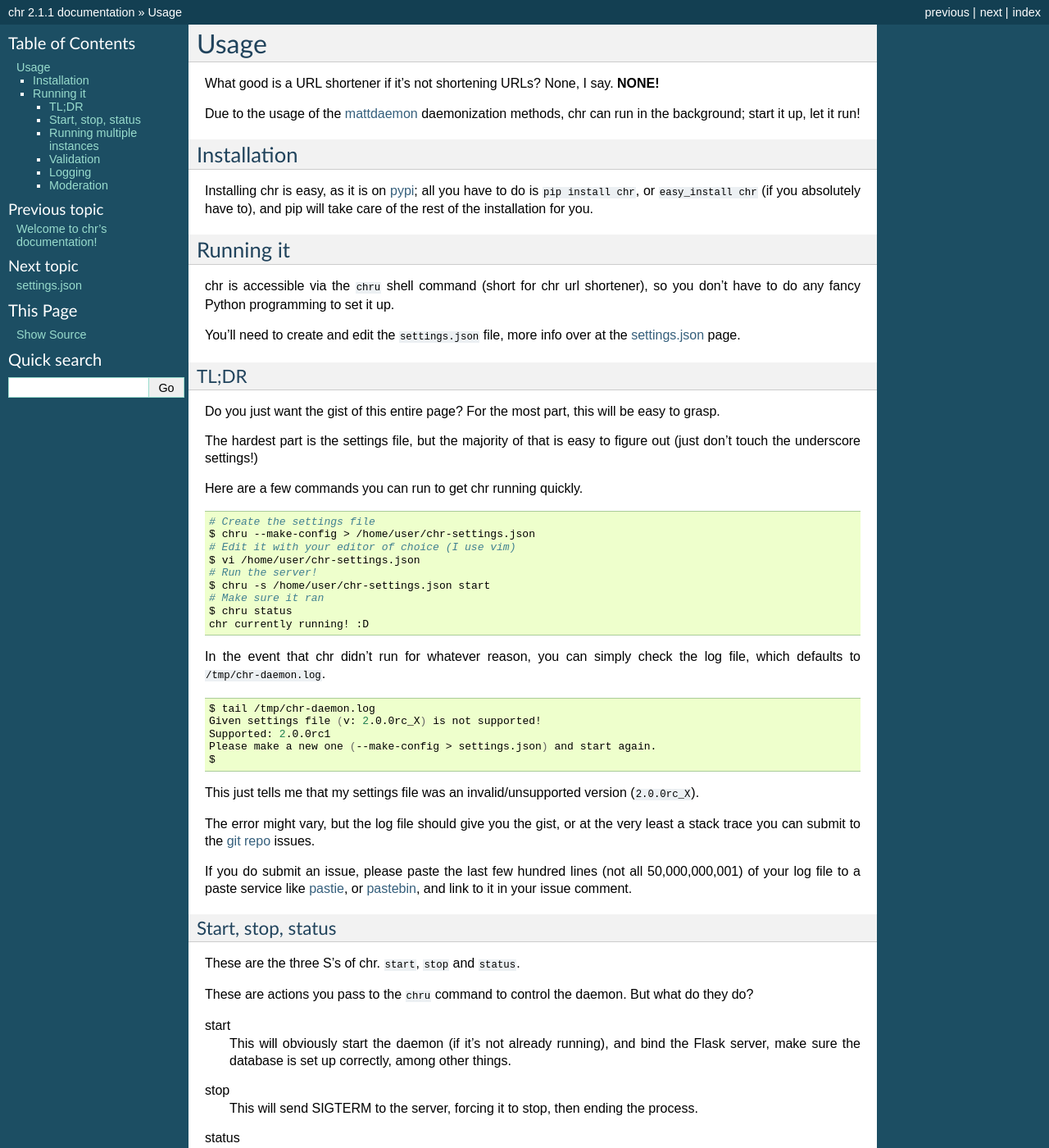
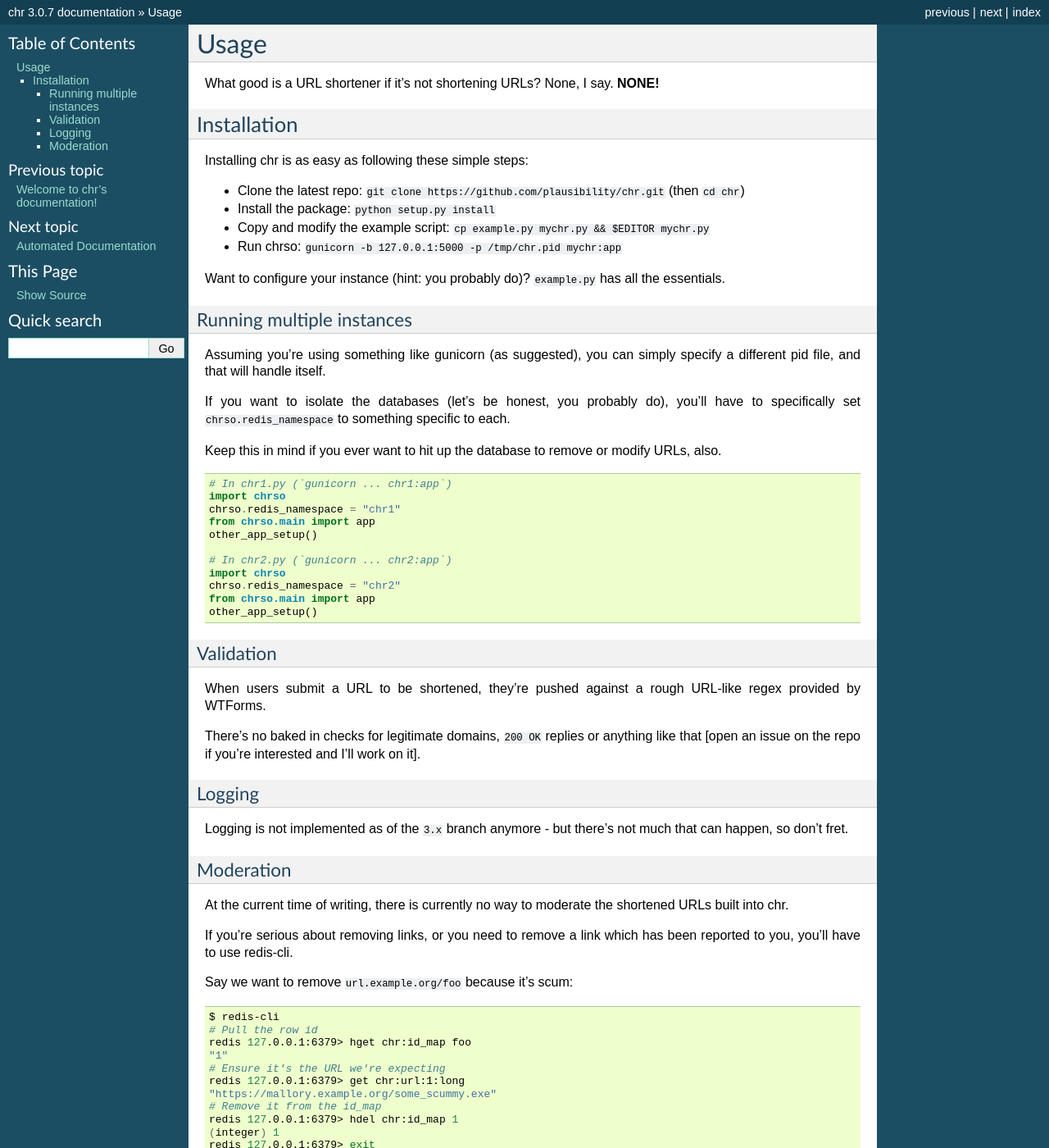
Before and after one commit to sysr-q/chr, a Sphinx documentation site: the page built from docs/usage.rst, in a window 1280 px wide and 1400 px high. Shown: the whole window at 82% size. Built offline with Sphinx 7.4.7, drawn with Linux system fonts in a browser that asks for light colours; some of the changed text lies outside the part shown.

Commit message:
Complete overhaul of docs - now they're up to date. Also now multiple instances can co-exist in one redis install.

```diff
--- a/README.rst
+++ b/README.rst
@@ -21,10 +21,11 @@ If the URL doesn't exist you'll get back something with ``error: true``, and a `
 **TODO:**
 
 - [ ] add an API endpoint to shorten/expand URLs (check out ``wtforms-json`` or something)
-- [ ] update the docs to the new chrso tree
+- [x] update the docs to the new chrso tree
+- [ ] update the screenshots in the repo
 - [ ] update `chrw <https://github.com/plausibility/chrw>`_ (oooold) so that it works with chrso tree
 - [x] remove some base62 crud
-- [ ] write a decent install/running guide
+- [x] write a decent install/running guide (new docs)
 - [ ] write a migration script for chru -> chrso trees
 
 ****
--- a/chrso/__init__.py
+++ b/chrso/__init__.py
@@ -2,4 +2,5 @@
 """ chrso - the leanest (perhaps), meanest (if you look at it right)
     URL shortener written with Flask in the entire world (maybe...).
 """
-__version__ = "3.0.6"
+__version__ = "3.0.7"
+redis_namespace = None
--- a/docs/conf.py
+++ b/docs/conf.py
@@ -48,9 +48,9 @@ copyright = u'2013, plausibility'
 # built documents.
 #
 # The short X.Y version.
-version = '2.1'
+version = '3.0'
 # The full version, including alpha/beta/rc tags.
-release = '2.1.1'
+release = '3.0.7'
 
 # The language for content autogenerated by Sphinx. Refer to documentation
 # for a list of supported languages.
@@ -228,7 +228,7 @@ man_pages = [
 #  dir menu entry, description, category)
 texinfo_documents = [
   ('index', 'chr', u'chr Documentation',
-   u'plausibility', 'chr', 'One line description of project.',
+   u'plausibility', 'chr', 'Pythonic URL shortener.',
    'Miscellaneous'),
 ]
 
--- a/docs/settings.rst
+++ /dev/null
@@ -1,155 +0,0 @@
-settings.json
-=============
-
-First things first, you'll need to set up your ``settings.json`` file. This is the base file that chr will pull settings from.
-Without it, chr will have no legs to stand on (metaphorically).
-
-Creating the file is easy, you simply call ``chru --make-config``, and pipe it into a file of your choice. Then it's just a small step to edit.
-
-.. code-block:: sh
-
-    $ chru --make-config > ~/settings.json
-    $ <text editor> ~/settings.json
-
-What's inside of the file and what does it mean? Let's delve deep into the inner configuration file of chr.
-
-``sql_path``
-  This is an **absolute** path to the sqlite3 database file we're going to store stuff in.
-
-  Keep it somewhere which makes sense, ``/var/chr/chr.db`` or something.
-
-  This should be a ``string``, default: ``/path/to/chr.db``
-
-``soft_url_cap``
-  This is the limit for URLs that we'll shorten. There is no hard limit (the database will store any amount of text),
-  this is only a soft limit, mainly to filter out excessively long, space wasting URLs.
-
-  This should be an ``int``, default: ``512``
-
-``flask_host``
-  This is the IP address we're going to bind the Flask process to. ``127.0.0.1``, ``0.0.0.0``, etc.
-
-  This should be a ``string``, default: ``127.0.0.1``
-
-``flask_port``
-  The port that we're going to bind the Flask process to. ``8080``, ``1234``, etc. It has to be higher than ``1024``,
-  as chr doesn't run with root privilege, so we're not allowed to bind to low ports.
-
-  This should be an ``int``, default: ``8080``
-
-``flask_base``
-  .. note::
-    This hasn't been implemented yet.
-
-  In theory, this should be the URL base that Flask binds to. The Blueprint, if you're familiar with Flask.
-
-  This should be a ``string``, default: ``/``
-
-``flask_url``
-  .. deprecated:: 2.1.0
-    ``web.s.flask_url.format(...)`` was replaced by routing's ``url_for(..., _external=True)``.
-
-  This is the displayed URL of the app. This is the output when new URLs are shrunk, we access stats about one, etc.
-
-  It uses the formatting piece ``{slug}`` to represent the shortened URL slug.
-
-  It's set to ``http://chr.so/{slug}`` on the official chr.so shrinking service.
-  This leads to URLs like ``http://chr.so/ABCDE1``
-
-  This should be a ``string``, default: ``http://change.this/{slug}``
-
-``flask_secret_key``
-  .. warning::
-    Keep this a secret. If it falls into the wrong hands, they could use it
-    to execute arbitrary code in the app, since Flask serializes cookies (wtf?).
-
-  The secret key that Flask uses to encrypt all cookies and anything related to Flask.
-
-  This should be a long, random ``string``, default: ``UNIQUE_KEY``
-
-``reserved``
-  .. versionadded:: 2.1.0
-
-  This is a square bracket, string and comma delimited list of reserved keywords,
-  which you can disallow for usage as a custom URL.
-
-  This should be a ``list`` (``["foo", "bar", "baz"]``), default: ``["lots", "of", "naughty", "words"]``.
-
-``captcha_public_key``
-  This is your reCAPTCHA API public key. You can get one from the `reCAPTCHA site <https://recaptcha.com>`_.
-
-  This should be a ``string``, default: ``YOUR_PUBLIC_API_KEY``
-
-``captcha_private_key``
-  .. warning::
-    Keep this a secret. If it falls into the wrong hands, they could possibly bypass captchas. Who knows!
-    If you think this has been compromised, generate a new pair.
-
-  This is similar to ``captcha_public_key``, but it is the secret key used to verify captchas.
-
-  This should be a ``string``, default: ``YOUR_PRIVATE_API_KEY``
-
-``salt_password``
-  .. note::
-    This hasn't been implemented yet.
-
-  .. warning::
-    Keep this a secret. We don't want people to be able to try and crack your password hashes.
-
-    If you ever change this once set, it could cause all sorts of hell to users.
-
-  When/if user accounts are added, this will be used to salt the password strings;
-  hopefully keeping them secure.
-
-  Once this has been set, if you ever change it, it will cause all sorts of hell,
-  and every user would have to reset their password.
-
-  This should be a long, random ``string``, default: ``UNIQUE_KEY``
-
-``validate_urls``
-  The ``validate_`` settings are explained more thoroughly below.
-
-  This will decide whether or not to bother validating URLs.
-  Why should you waste space on fake or invalid URLs?
-
-  This should be a ``boolean``, default: ``true``
-
-``validate_requests``
-  Should we use the requests module to validate URLs?
-
-  This could be a security breach if you're hiding your service behind a caching
-  network, on a secret box, or if you're in your parent's house hiding from the feds.
-
-  This should be a ``boolean``, default: ``true``
-
-``validate_regex``
-  This is the regex that URLs are validated against if we're not using requests.
-
-  This should only be changed if you understand what a regex is, and how they work.
-  Incorrectly editing the regex can and will lead to problems down the road, including instability.
-
-  This should be a ``string``, default: ``^(https?:\/\/)?([\da-z\.-]+)\.([a-z\.]{2,6})([\/\w \.!&()=:;?,\-%]*)\/?$``
-
-``validate_fallback``
-  Should we fall back to using the regex if requests bails on us? Keeping this on is a good idea.
-
-  This should be a ``boolean``, default: ``true``
-
-``api_enabled``
-  .. versionchanged:: 2.1.0
-
-  This decides whether or not your chr API is available to the outside world.
-
-  The API provides a nice developer interface for shortening URLs.
-
-  This should be a ``boolean``, default: ``false``
-
-``_`` *(underscore variables)*
-  .. warning::
-    If you touch these, it could cause instability in the app.
-
-    For safety, don't touch them at all.
-
-  These are used by chr's internal structures. Modifying these will **definitely** lead to problems. Don't do it!
-
-  The type and default varies based on the variable, you can find the default in ``chru --make-config``
--- a/docs/usage.rst
+++ b/docs/usage.rst
@@ -1,186 +1,73 @@
 Usage
 =====
 
-.. _mattdaemon: http://github.com/plausibility/mattdaemon
-.. _pypi: http://pypi.python.org/pypi/chr
-
 What good is a URL shortener if it's not shortening URLs? None, I say. **NONE!**
-
-Due to the usage of the `mattdaemon`_ daemonization methods, chr can run in the background; start it up, let it run!
 
 Installation
 ------------
-Installing chr is easy, as it is on `pypi`_; all you have to do is ``pip install chr``, or ``easy_install chr`` (if you absolutely have to),
-and pip will take care of the rest of the installation for you.
+Installing chr is as easy as following these simple steps:
 
-Running it
-----------
-chr is accessible via the ``chru`` shell command (short for chr url shortener), so you don't have to do any fancy Python programming to set it up.
+- Clone the latest repo: ``git clone https://github.com/plausibility/chr.git`` (then ``cd chr``)
+- Install the package: ``python setup.py install``
+- Copy and modify the example script: ``cp example.py mychr.py && $EDITOR mychr.py``
+- Run chrso: ``gunicorn -b 127.0.0.1:5000 -p /tmp/chr.pid mychr:app``
 
-You'll need to create and edit the ``settings.json`` file, more info over at the :doc:`settings` page.
-
-TL;DR
-^^^^^
-Do you just want the gist of this entire page? For the most part, this will be easy to grasp.
-
-The hardest part is the settings file, but the majority of that is easy to figure out (just don't touch the underscore settings!)
-
-Here are a few commands you can run to get chr running quickly.
-
-.. code-block:: sh
-
-    # Create the settings file
-    $ chru --make-config > /home/user/chr-settings.json
-    # Edit it with your editor of choice (I use vim)
-    $ vi /home/user/chr-settings.json
-    # Run the server!
-    $ chru -s /home/user/chr-settings.json start
-    # Make sure it ran
-    $ chru status
-    chr currently running! :D
-
-In the event that chr didn't run for whatever reason, you can simply check the log file, which defaults to ``/tmp/chr-daemon.log``.
-
-.. code-block:: sh
-
-    $ tail /tmp/chr-daemon.log
-    Given settings file (v: 2.0.0rc_X) is not supported!
-    Supported: 2.0.0rc1
-    Please make a new one (--make-config > settings.json) and start again.
-    $
-
-This just tells me that my settings file was an invalid/unsupported version (``2.0.0rc_X``).
-
-The error might vary, but the log file should give you the gist, or at the very least a stack trace you can submit to the `git repo <https://github.com/plausibility/chr/issues>`_ issues.
-
-If you do submit an issue, please paste the last few hundred lines (not all 50,000,000,001) of your log file to a paste service like `pastie <http://pastie.org>`_, or `pastebin <http://pastebin.com>`_, and link to it in your issue comment.
-
-
-Start, stop, status
-^^^^^^^^^^^^^^^^^^^
-These are the three S's of chr. ``start``, ``stop`` and ``status``.
-
-These are actions you pass to the ``chru`` command to control the daemon.
-But what do they do?
-
-start
-  This will obviously start the daemon (if it's not already running),
-  and bind the Flask server, make sure the database is set up correctly, among other things.
-
-stop
-  This will send SIGTERM to the server, forcing it to stop, then ending the process.
-
-status
-  This will print a message depending on whether or not the server is currently running.
-
-You use these commands like such:
-
-.. code-block:: sh
-
-    # We need to pass the settings file to the "start" action
-    $ chru -s ~/settings.json start
-
-    # If the server is running, stop it.
-    $ chru stop
-
-    # Print the status (server not running)
-    $ chru status
-    chr not running! D:
-
-    # Print the status (server running)
-    $ chru status
-    chr currently running! :D
+Want to configure your instance (hint: you probably do)? ``example.py`` has all the essentials.
 
 Running multiple instances
 ^^^^^^^^^^^^^^^^^^^^^^^^^^
-By default, all chr instances will attempt to use ``/tmp/chr-daemon.pid`` as the pid (process id) file.
+Assuming you're using something like gunicorn (as suggested), you can simply specify a different pid file, and that will handle itself.
 
-If you want to run multiple instances, this just won't do, so you'll have to change it to run another.
-You can do this with the ``-p <file>`` or ``--pid <file>`` flags.
+If you want to isolate the databases (let's be honest, you probably do), you'll have to specifically set ``chrso.redis_namespace`` to something specific to each.
 
-For example:
+Keep this in mind if you ever want to hit up the database to remove or modify URLs, also.
 
-.. code-block:: sh
+.. code-block:: python
 
-    # Run the first server
-    $ chru -s ~/settings_1.json start
+    # In chr1.py (`gunicorn ... chr1:app`)
+    import chrso
+    chrso.redis_namespace = "chr1"
+    from chrso.main import app
+    other_app_setup()
 
-    # Start the second
-    $ chru -s ~/settings_2.json -p /tmp/chr-daemon-2.pid start
-
-
-    # Check the first server's status.
-    $ chru status
-    chr not running! D:
-
-    # Check the second server's status.
-    $ chru -p /tmp/chr-daemon-2.pid status
-    chr currently running! :D
-
-    # Stop the first server
-    $ chru stop
-
-    # Stop the second server
-    $ chru -p /tmp/chr-daemon-2.pid stop
+    # In chr2.py (`gunicorn ... chr2:app`)
+    import chrso
+    chrso.redis_namespace = "chr2"
+    from chrso.main import app
+    other_app_setup()
 
 Validation
 ^^^^^^^^^^
-When users submit a URL to be shrunk, they go through a series of validation phases (if enabled), before being shrunk.
+When users submit a URL to be shortened, they're pushed against a rough URL-like regex provided by WTForms.
 
-These steps are as follows:
-
-1. Ensure validation is enabled
-2. Pass the URL through to :func:`chru.utility.funcs.validate_url`
-3. If we're allowed to use requests, send a HEAD request, ensuring the reply is ``200 OK``.
-4. If this fails for varying reasons (not ``200 OK``, or the request times out, etc),
-   or we're not allowed to use requests, pass the URL through to our regex.
-5. The regex will make sure the URL at least *looks* valid.
-6. If all of these checks fail, the user is simply given an error message.
+There's no baked in checks for legitimate domains, ``200 OK`` replies or anything like that [open an issue on the repo if you're interested and I'll work on it].
 
 Logging
 ^^^^^^^
-By default, everything is logged using the python :mod:`logging` module.
-This means that nothing is actually sent to stdout (after initialization), so you'll have to check the log file.
-
-The default log file is ``/tmp/chr-daemon.log``, which obviously isn't the ideal log file location, so it's easy to change.
-
-If you want to change the log file, you can specify it at launch with the ``-l <file>`` and ``--log <file>`` params.
-
-.. code-block:: sh
-
-    $ chru -l /home/user/chr.log -s /home/user/settings.json start
-
-This will start chr, sending all logs to ``/home/user/chr.log``.
-
-Since things are sent directly to the log file, there isn't really a clean built-in way to view the logs live.
-However, an easy way is to use the unix ``tail`` command (available on Windows with cygwin), with the ``-f`` flag.
-
-.. code-block:: sh
-
-    $ tail -f /home/user/chr.log
-
-This will make tail *follow* the log file, updating it live as it's logged to.
-
-I know, this isn't the optimal solution, but it's what you have to do due to the use of the logging module.
-
-.. note::
-    Logs are printed in the format of ``D/M/Y H:M:S(AM|PM) [LEVEL] Message here``.
-
-    ``31/1/2013 08:52:45PM [INFO] Successfully setup app and settings!``
+Logging is not implemented as of the ``3.x`` branch anymore - but there's not much that can happen, so don't fret.
 
 Moderation
 ^^^^^^^^^^
 At the current time of writing, there is currently no way to moderate the shortened URLs built into chr.
 
 If you're serious about removing links, or you need to remove a link which has been reported to you,
-you can install the sqlite3 binary, and just:
+you'll have to use redis-cli.
+
+Say we want to remove ``url.example.org/foo`` because it's scum:
 
 .. code-block:: sh
 
-    $ sqlite3 /path/to/chr.db
-    sqlite> SELECT * FROM ...;
-    (...)
-    sqlite> DELETE FROM `redirects` WHERE ...;
-    (...)
-    sqlite> .exit
+    $ redis-cli
+    # Pull the row id
+    redis 127.0.0.1:6379> hget chr:id_map foo
+    "1"
+    # Ensure it's the URL we're expecting
+    redis 127.0.0.1:6379> get chr:url:1:long
+    "https://mallory.example.org/some_scummy.exe"
+    # Remove it from the id_map
+    redis 127.0.0.1:6379> hdel chr:id_map 1
+    (integer) 1
+    redis 127.0.0.1:6379> exit
     $
+
+Simply removing a URL from the ``id_map`` will mean it's not accessible for users, but you will still have the long/short url, related info (IP, useragent) about the submitter, etc.
--- a/setup.py
+++ b/setup.py
@@ -10,7 +10,7 @@ def long_desc():
 
 kw = {
     "name": "chr",
-    "version": "3.0.6",
+    "version": "3.0.7",
     "description": "Minimalistic Python based URL shortening service",
     "long_description": long_desc(),
     "url": "https://github.com/plausibility/chr",
```
Also changed, not shown: docs/api/index.rst (+2 -16 lines), docs/autodoc.rst (+19 -67 lines), docs/index.rst (+5 -2 lines), example.py (+9 -2 lines), 2 other files.
